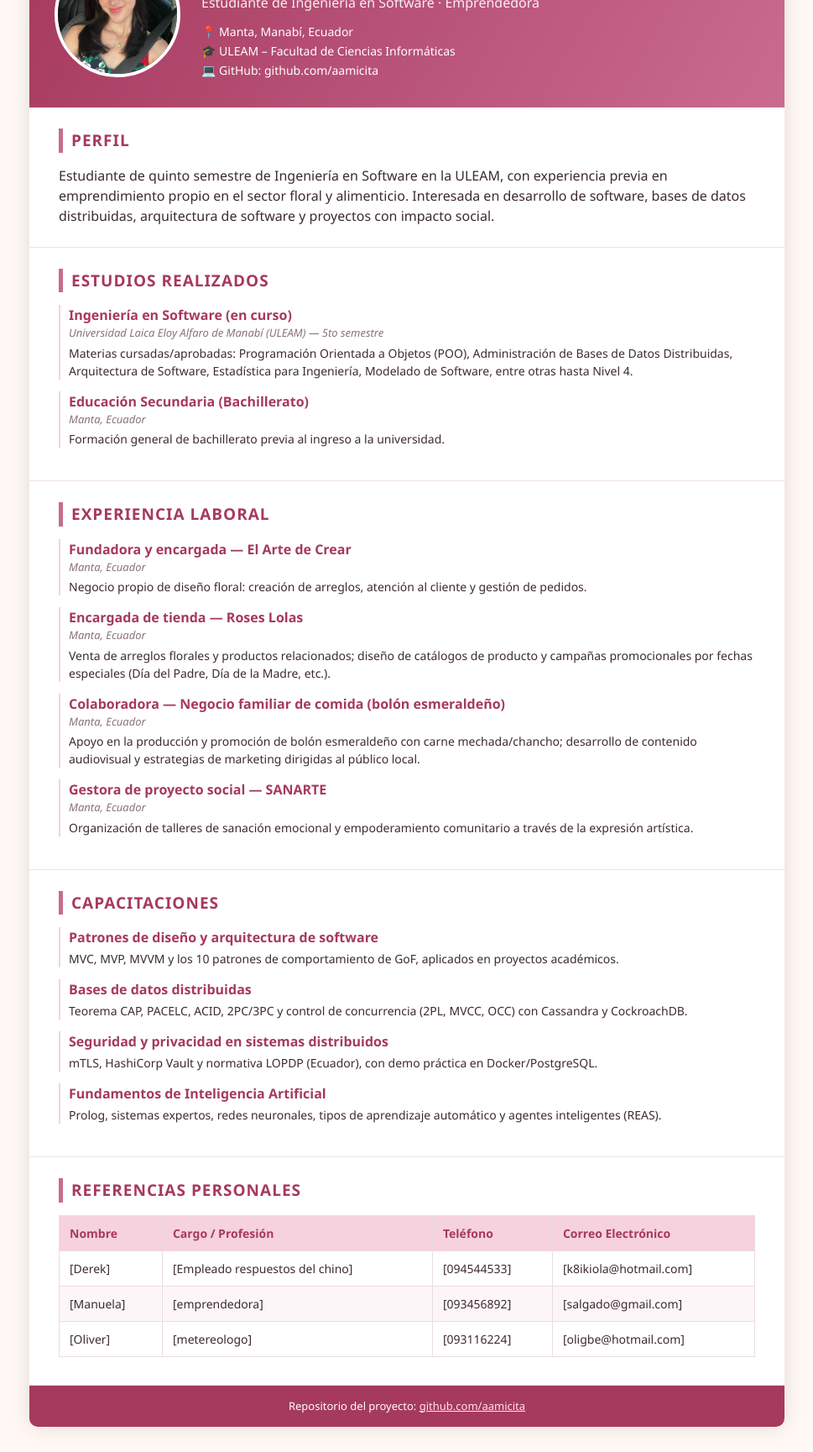
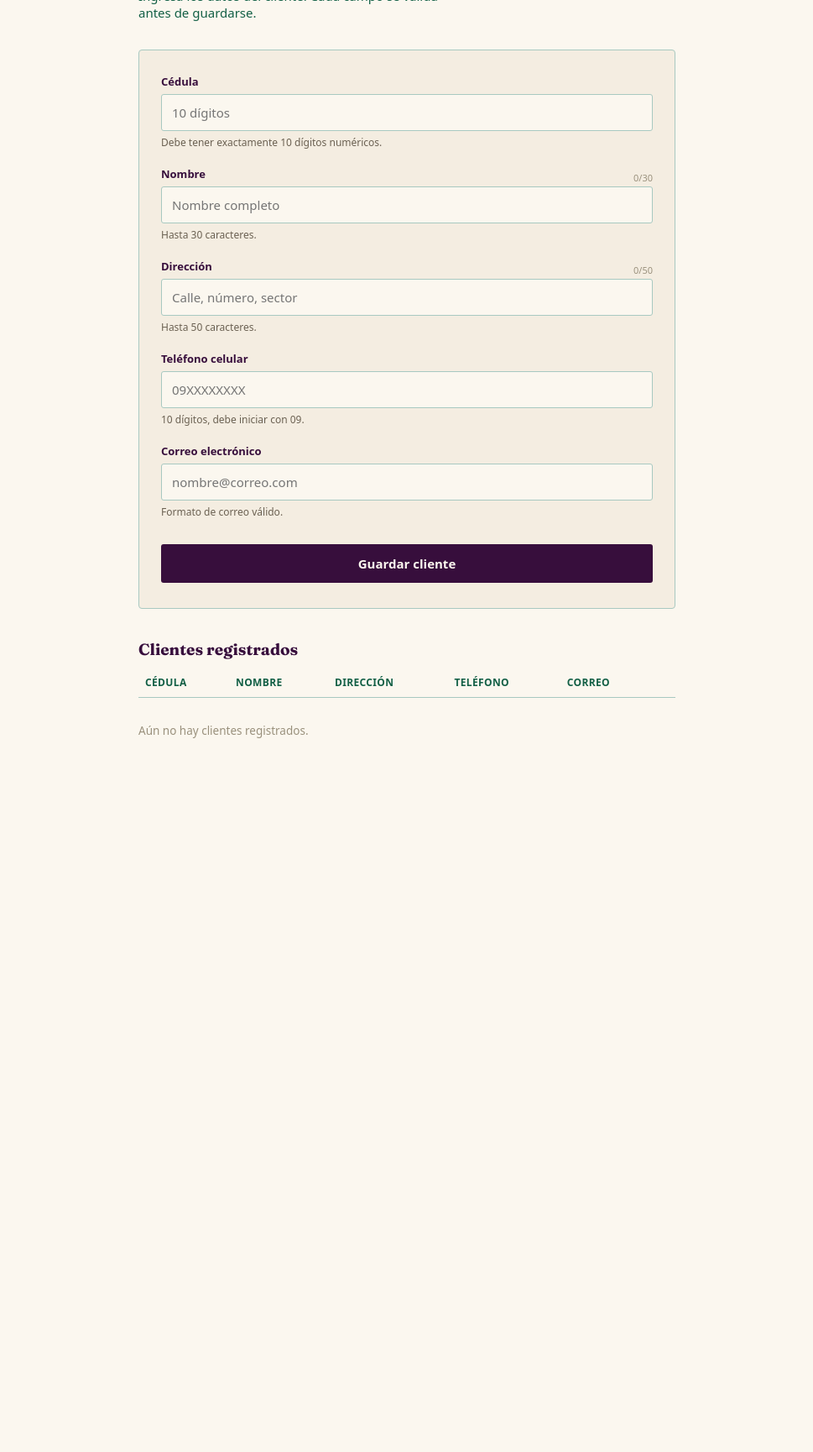
Before and after one commit to aamicita/APP-CLIENTE-WEB-, a plain HTML site: page index.html in a window 1280 px wide. Shown: the part 118-1847 px from the top of the page at 84% size, without its empty margins (155-1124 px from the left). After the commit the page ends 1106 px from the top, so only its background shows below. Drawn offline with Linux system fonts and the light colour scheme; a web font is replaced by a local one.

Commit message:
TAREA 3s
TAREA INDIVIDUAL:

Diseñar una página web de ingreso de datos de clientes (CEDULA (10 dígitos), NOMBRE (30 caracteres),DIRECCIÓN(50 caracteres), TELEFONO CELULAR(10 DIGITOS) Y CORREO ELECTRÓNICO), utilizando HTML y CSS y las validaciones con Javascript, el documento entregable es el archivo .pdf que incluya el código y la ejecución. Además el código se debe guardar en el repositorio GitLab O GitHub.
2. Subir el archivo en la tarea 3 en el aula virtual MOODLE.

3. La tarea se expone en la siguiente clase.

```diff
--- a/index.html
+++ b/index.html
@@ -2,157 +2,90 @@
 <html lang="es">
 <head>
 <meta charset="UTF-8">
-<title>Hoja de Vida - Ami</title>
-<!-- Enlace a la hoja de estilos externa (carpeta css/) -->
-<link rel="stylesheet" href="css/estilos.css">
+<meta name="viewport" content="width=device-width, initial-scale=1, viewport-fit=cover">
+<title>Registro de Clientes</title>
+
+<!-- Fuentes externas (solo tipografía, no afecta la lógica) -->
+<link rel="preconnect" href="https://fonts.googleapis.com">
+<link rel="preconnect" href="https://fonts.gstatic.com" crossorigin>
+<link href="https://fonts.googleapis.com/css2?family=Fraunces:ital,wght@0,500;0,700;1,500&family=Sans:wght@400;600&display=swap" rel="stylesheet">
+
+<!-- CSS en archivo aparte, como pide la actividad -->
+<link rel="stylesheet" href="styles.css">
 </head>
 <body>
+<div class="wrap">
+  <h1>Registro de clientes</h1>
+  <p class="lede">Ingresa los datos del cliente. Cada campo se valida antes de guardarse.</p>
 
-<div id="contenedor-principal">
+  <!--
+    FORMULARIO PRINCIPAL
+    novalidate: desactivamos la validación automática del navegador
+    porque TODA la validación la hacemos nosotros mismos en script.js,
+    para poder mostrar mensajes personalizados en español.
+  -->
+  <form id="f" novalidate>
 
-  <!-- Contenedor: Datos personales -->
-  <div id="datos-personales">
-    <div id="foto-contenedor">
-      <!-- FOTO PERSONAL:
-           El archivo de la imagen debe estar dentro de la carpeta img/.
-           Reemplaza "foto-perfil.svg" por el nombre real de tu foto,
-           por ejemplo: img/foto-perfil.jpg  o  img/foto-perfil.png -->
-       <img src="img/FotoP.png" alt="Foto personal">
-    </div>
-    <div id="info-personal">
-      <h1>Ami</h1>
-      <h2>Estudiante de Ingeniería en Software · Emprendedora</h2>
-      <p>📍 Manta, Manabí, Ecuador</p>
-      <p>🎓 ULEAM – Facultad de Ciencias Informáticas</p>
-      <p>💻 GitHub: github.com/aamicita</p>
-    </div>
+    <!-- ============ CAMPO: CÉDULA ============ -->
+    <!-- Validación en JS: debe tener EXACTAMENTE 10 dígitos numéricos -->
+    <div class="field" data-field="cedula">
+      <label for="cedula">Cédula</label>
+      <input id="cedula" inputmode="numeric" maxlength="10" placeholder="10 dígitos">
+      <div class="hint">Debe tener exactamente 10 dígitos numéricos.</div>
     </div>
 
-  <!-- Contenedor: Perfil breve -->
-  <div class="seccion">
-    <h3>Perfil</h3>
-    <p>Estudiante de quinto semestre de Ingeniería en Software en la ULEAM, con experiencia previa en
-    emprendimiento propio en el sector floral y alimenticio. Interesada en desarrollo de software,
-    bases de datos distribuidas, arquitectura de software y proyectos con impacto social.</p>
+    <!-- ============ CAMPO: NOMBRE ============ -->
+    <!-- Validación en JS: no puede estar vacío y máximo 30 caracteres -->
+    <div class="field" data-field="nombre">
+      <label for="nombre">Nombre</label>
+      <input id="nombre" maxlength="30" placeholder="Nombre completo">
+      <span class="counter" id="c-nombre">0/30</span>
+      <div class="hint">Hasta 30 caracteres.</div>
     </div>
 
-  <!-- Contenedor: Estudios realizados -->
-  <div class="seccion" id="estudios">
-    <h3>Estudios Realizados</h3>
-    <div class="item">
-      <div class="titulo">Ingeniería en Software (en curso)</div>
-      <div class="fecha">Universidad Laica Eloy Alfaro de Manabí (ULEAM) — 5to semestre</div>
-      <div class="detalle">
-        Materias cursadas/aprobadas: Programación Orientada a Objetos (POO), Administración de Bases
-        de Datos Distribuidas, Arquitectura de Software, Estadística para Ingeniería, Modelado de
-        Software, entre otras hasta Nivel 4.
-      </div>
-    </div>
-    <div class="item">
-      <div class="titulo">Educación Secundaria (Bachillerato)</div>
-      <div class="fecha">Manta, Ecuador</div>
-      <div class="detalle">Formación general de bachillerato previa al ingreso a la universidad.</div>
-    </div>
+    <!-- ============ CAMPO: DIRECCIÓN ============ -->
+    <!-- Validación en JS: no puede estar vacío y máximo 50 caracteres -->
+    <div class="field" data-field="direccion">
+      <label for="direccion">Dirección</label>
+      <input id="direccion" maxlength="50" placeholder="Calle, número, sector">
+      <span class="counter" id="c-direccion">0/50</span>
+      <div class="hint">Hasta 50 caracteres.</div>
     </div>
 
-  <!-- Contenedor: Experiencia laboral -->
-  <div class="seccion" id="experiencia">
-    <h3>Experiencia Laboral</h3>
-    <div class="item">
-      <div class="titulo">Fundadora y encargada — El Arte de Crear</div>
-      <div class="fecha">Manta, Ecuador</div>
-      <div class="detalle">
-        Negocio propio de diseño floral: creación de arreglos, atención al cliente y gestión de pedidos.
-      </div>
-    </div>
-    <div class="item">
-      <div class="titulo">Encargada de tienda — Roses Lolas</div>
-      <div class="fecha">Manta, Ecuador</div>
-      <div class="detalle">
-        Venta de arreglos florales y productos relacionados; diseño de catálogos de producto y
-        campañas promocionales por fechas especiales (Día del Padre, Día de la Madre, etc.).
-      </div>
-    </div>
-    <div class="item">
-      <div class="titulo">Colaboradora — Negocio familiar de comida (bolón esmeraldeño)</div>
-      <div class="fecha">Manta, Ecuador</div>
-      <div class="detalle">
-        Apoyo en la producción y promoción de bolón esmeraldeño con carne mechada/chancho; desarrollo
-        de contenido audiovisual y estrategias de marketing dirigidas al público local.
-      </div>
-    </div>
-    <div class="item">
-      <div class="titulo">Gestora de proyecto social — SANARTE</div>
-      <div class="fecha">Manta, Ecuador</div>
-      <div class="detalle">
-        Organización de talleres de sanación emocional y empoderamiento comunitario a través de la
-        expresión artística.
-      </div>
-    </div>
+    <!-- ============ CAMPO: TELÉFONO CELULAR ============ -->
+    <!-- Validación en JS: 10 dígitos y debe empezar con "09" (formato Ecuador) -->
+    <div class="field" data-field="telefono">
+      <label for="telefono">Teléfono celular</label>
+      <input id="telefono" inputmode="numeric" maxlength="10" placeholder="09XXXXXXXX">
+      <div class="hint">10 dígitos, debe iniciar con 09.</div>
     </div>
 
-  <!-- Contenedor: Capacitaciones -->
-  <div class="seccion" id="capacitaciones">
-    <h3>Capacitaciones</h3>
-    <div class="item">
-      <div class="titulo">Patrones de diseño y arquitectura de software</div>
-      <div class="detalle">MVC, MVP, MVVM y los 10 patrones de comportamiento de GoF, aplicados en proyectos académicos.</div>
-    </div>
-    <div class="item">
-      <div class="titulo">Bases de datos distribuidas</div>
-      <div class="detalle">Teorema CAP, PACELC, ACID, 2PC/3PC y control de concurrencia (2PL, MVCC, OCC) con Cassandra y CockroachDB.</div>
-    </div>
-    <div class="item">
-      <div class="titulo">Seguridad y privacidad en sistemas distribuidos</div>
-      <div class="detalle">mTLS, HashiCorp Vault y normativa LOPDP (Ecuador), con demo práctica en Docker/PostgreSQL.</div>
-    </div>
-    <div class="item">
-      <div class="titulo">Fundamentos de Inteligencia Artificial</div>
-      <div class="detalle">Prolog, sistemas expertos, redes neuronales, tipos de aprendizaje automático y agentes inteligentes (REAS).</div>
-    </div>
+    <!-- ============ CAMPO: CORREO ELECTRÓNICO ============ -->
+    <!-- Validación en JS: debe tener formato de correo (texto@texto.texto) -->
+    <div class="field" data-field="correo">
+      <label for="correo">Correo electrónico</label>
+      <input id="correo" type="email" placeholder="nombre@correo.com">
+      <div class="hint">Formato de correo válido.</div>
     </div>
 
-  <!-- Contenedor: Referencias personales -->
-  <div class="seccion" id="referencias">
-    <h3>Referencias Personales</h3>
+    <!-- Aquí se muestra el mensaje de éxito o error después de intentar guardar -->
+    <div id="msg"></div>
+
+    <button type="submit">Guardar cliente</button>
+  </form>
+
+  <!-- Tabla donde se listan los clientes ya guardados (viene de script.js) -->
   <table>
+    <caption>Clientes registrados</caption>
     <thead>
-        <tr>
-          <th>Nombre</th>
-          <th>Cargo / Profesión</th>
-          <th>Teléfono</th>
-          <th>Correo Electrónico</th>
-        </tr>
+      <tr><th>Cédula</th><th>Nombre</th><th>Dirección</th><th>Teléfono</th><th>Correo</th><th></th></tr>
     </thead>
-      <tbody>
-        <tr>
-          <td>[Derek]</td>
-          <td>[Empleado respuestos del chino]</td>
-          <td>[094544533]</td>
-          <td>[k8ikiola@hotmail.com]</td>
-        </tr>
-        <tr>
-          <td>[Manuela]</td>
-          <td>[emprendedora]</td>
-          <td>[093456892]</td>
-          <td>[salgado@gmail.com]</td>
-        </tr>
-        <tr>
-          <td>[Oliver]</td>
-          <td>[metereologo]</td>
-          <td>[093116224]</td>
-          <td>[oligbe@hotmail.com]</td>
-        </tr>
-      </tbody>
+    <tbody id="rows"></tbody>
   </table>
-    <p style="font-size:12px; color:#8a7378; margin-top:8px;">
-    </p>
+  <p class="empty" id="empty">Aún no hay clientes registrados.</p>
 </div>
 
-  <div id="pie-pagina">
-    Repositorio del proyecto: <a href="https://github.com/aamicita">github.com/aamicita</a>
-  </div>
-
-</div>
+<!-- JS en archivo aparte: aquí viven las validaciones -->
+<script src="script.js"></script>
 </body>
 </html>
--- /dev/null
+++ b/script.js
@@ -0,0 +1,171 @@
+/* ==========================================================
+   ALMACENAMIENTO
+   Guardamos la lista de clientes en localStorage del navegador
+   para que no se pierda al recargar la página.
+   ========================================================== */
+const KEY = 'clientes_v1';
+
+/* ==========================================================
+   *** AQUÍ ESTÁN LAS VALIDACIONES ***
+   Cada campo tiene una función que recibe el valor escrito
+   por el usuario (v) y devuelve:
+     - true                -> el valor es válido
+     - un texto (string)   -> el valor NO es válido, y ese texto
+                              es el mensaje de error que se muestra
+   ========================================================== */
+const rules = {
+
+  // CÉDULA: exactamente 10 dígitos numéricos.
+  // /^\d{10}$/ = "desde el inicio (^) hasta el final ($),
+  // solo dígitos (\d), exactamente 10 veces ({10})"
+  cedula: v => /^\d{10}$/.test(v)
+    || 'La cédula debe tener 10 dígitos.',
+
+  // NOMBRE: no puede estar vacío y máximo 30 caracteres
+  // (el maxlength="30" del HTML ya evita escribir de más,
+  // pero validamos igual por si el campo llega vacío).
+  nombre: v => (v.trim().length > 0 && v.length <= 30)
+    || 'Ingresa un nombre (máx. 30 caracteres).',
+
+  // DIRECCIÓN: no puede estar vacía y máximo 50 caracteres
+  direccion: v => (v.trim().length > 0 && v.length <= 50)
+    || 'Ingresa una dirección (máx. 50 caracteres).',
+
+  // TELÉFONO CELULAR: 10 dígitos y debe iniciar con "09"
+  // (formato típico de celulares en Ecuador)
+  telefono: v => /^09\d{8}$/.test(v)
+    || 'El celular debe tener 10 dígitos e iniciar con 09.',
+
+  // CORREO ELECTRÓNICO: algo@algo.algo, sin espacios
+  // [^\s@]+  -> uno o más caracteres que NO sean espacio ni @
+  correo: v => /^[^\s@]+@[^\s@]+\.[^\s@]+$/.test(v)
+    || 'Ingresa un correo válido.'
+};
+
+/* ==========================================================
+   FUNCIONES DE ALMACENAMIENTO (leer / guardar la lista)
+   ========================================================== */
+function load(){
+  try { return JSON.parse(localStorage.getItem(KEY)) || []; }
+  catch(e){ return []; }
+}
+function save(list){
+  try { localStorage.setItem(KEY, JSON.stringify(list)); }
+  catch(e){}
+}
+
+/* ==========================================================
+   DIBUJA LA TABLA de clientes en pantalla a partir de lo
+   guardado en localStorage.
+   ========================================================== */
+function render(){
+  const list = load();
+  const rows = document.getElementById('rows');
+  const empty = document.getElementById('empty');
+  rows.innerHTML = '';
+  empty.style.display = list.length ? 'none' : 'block';
+
+  list.forEach((c, i) => {
+    const tr = document.createElement('tr');
+    tr.innerHTML = `<td>${c.cedula}</td><td>${c.nombre}</td><td>${c.direccion}</td><td>${c.telefono}</td><td>${c.correo}</td>
+      <td><button class="del" data-i="${i}">Eliminar</button></td>`;
+    rows.appendChild(tr);
+  });
+
+  // Botón "Eliminar" de cada fila
+  rows.querySelectorAll('.del').forEach(b => b.addEventListener('click', () => {
+    const list = load();
+    list.splice(Number(b.dataset.i), 1); // quita ese cliente del arreglo
+    save(list);
+    render(); // vuelve a dibujar la tabla sin ese cliente
+  }));
+}
+
+/* ==========================================================
+   CONTADOR DE CARACTERES en vivo (nombre y dirección)
+   Se actualiza cada vez que el usuario escribe (evento "input").
+   ========================================================== */
+['nombre','direccion'].forEach(id => {
+  const input = document.getElementById(id);
+  const counter = document.getElementById('c-' + id);
+  input.addEventListener('input', () => {
+    counter.textContent = `${input.value.length}/${input.maxLength}`;
+  });
+});
+
+/* ==========================================================
+   FILTRO AUTOMÁTICO para cédula y teléfono:
+   mientras el usuario escribe, se eliminan letras y símbolos,
+   dejando solo números, y se corta a 10 caracteres.
+   ========================================================== */
+['cedula','telefono'].forEach(id => {
+  document.getElementById(id).addEventListener('input', e => {
+    e.target.value = e.target.value.replace(/\D/g, '').slice(0, 10);
+    //                                  \D = todo lo que NO sea dígito
+  });
+});
+
+/* ==========================================================
+   ENVÍO DEL FORMULARIO
+   Aquí es donde se EJECUTAN las validaciones de "rules" de
+   arriba, una por una, y se decide si se guarda el cliente
+   o se muestran los errores.
+   ========================================================== */
+document.getElementById('f').addEventListener('submit', e => {
+  e.preventDefault(); // evita que la página se recargue
+
+  const data = {};
+  let allOk = true; // se vuelve false si algún campo falla
+
+  // Recorremos cada regla (cedula, nombre, direccion, telefono, correo)
+  Object.keys(rules).forEach(id => {
+    const field = document.querySelector(`[data-field="${id}"]`);
+    const input = document.getElementById(id);
+
+    // Ejecutamos la validación de ESE campo
+    const result = rules[id](input.value.trim());
+
+    field.classList.remove('error', 'ok');
+
+    if (result === true) {
+      // Validación pasada: marcamos el campo en verde
+      field.classList.add('ok');
+      const hint = field.querySelector('.hint');
+      hint.textContent = hint.dataset.orig || hint.textContent;
+      data[id] = input.value.trim(); // guardamos el valor limpio
+    } else {
+      // Validación fallida: marcamos en rojo y mostramos el motivo
+      field.classList.add('error');
+      const hint = field.querySelector('.hint');
+      if (!hint.dataset.orig) hint.dataset.orig = hint.textContent; // guarda el texto original de ayuda
+      hint.textContent = result; // muestra el mensaje de error específico
+      allOk = false;
+    }
+  });
+
+  const msg = document.getElementById('msg');
+
+  // Si CUALQUIER campo falló, no se guarda nada
+  if (!allOk) {
+    msg.className = 'show bad';
+    msg.textContent = 'Revisa los campos marcados antes de guardar.';
+    return;
+  }
+
+  // Todos los campos pasaron: se guarda el nuevo cliente
+  const list = load();
+  list.push(data);
+  save(list);
+  render();
+
+  // Se limpia el formulario para el siguiente registro
+  e.target.reset();
+  document.querySelectorAll('.counter').forEach(c => c.textContent = c.id === 'c-nombre' ? '0/30' : '0/50');
+  document.querySelectorAll('.field').forEach(f => f.classList.remove('ok','error'));
+
+  msg.className = 'show good';
+  msg.textContent = 'Cliente guardado correctamente.';
+});
+
+// Al cargar la página, dibuja la tabla con lo que ya estaba guardado
+render();
--- /dev/null
+++ b/styles.css
@@ -0,0 +1,112 @@
+/* ==========================================================
+   VARIABLES DE COLOR
+   Centralizamos los colores aquí para reutilizarlos en todo
+   el documento (fondo, texto, bordes, colores de error/éxito).
+   ========================================================== */
+:root{
+  --deep:#370e3c;   /* azul oscuro: títulos y botón principal */
+  --teal:#125f45;   /* azul-verde: acentos y foco */
+  --sand:#f4ede1;   /* fondo del formulario */
+  --coral:#d9704f;  /* color de error */
+  --ink:#370e3c;    /* color de texto principal */
+  --paper:#fbf7ef;  /* fondo general de la página */
+  --line:#a8c9c1;   /* bordes suaves */
+  box-sizing:border-box;
+  padding-top:env(safe-area-inset-top,0px);
+  padding-bottom:env(safe-area-inset-bottom,0px);
+}
+*{box-sizing:border-box;}
+html{scroll-padding-top:env(safe-area-inset-top,0px);}
+
+/* ==========================================================
+   ESTRUCTURA GENERAL DE LA PÁGINA
+   ========================================================== */
+body{
+  margin:0;
+  background:var(--paper);
+  color:var(--ink);
+  font-family:'Sans','Segoe UI',sans-serif;
+  display:flex;
+  justify-content:center;
+  padding:48px 20px 80px;
+}
+.wrap{width:100%; max-width:640px;}
+
+h1{
+  font-family:'Fraunces', serif;
+  font-weight:700;
+  font-size:clamp(28px,5vw,40px);
+  margin:0 0 6px;
+  letter-spacing:-0.01em;
+}
+.lede{color:var(--teal); margin:0 0 34px; font-size:15px; max-width:46ch;}
+
+/* ==========================================================
+   FORMULARIO
+   ========================================================== */
+form{
+  background:var(--sand);
+  border:1px solid var(--line);
+  border-radius:4px;
+  padding:28px 26px 8px;
+}
+
+/* Cada .field envuelve: label + input + contador + mensaje de ayuda */
+.field{margin-bottom:20px; position:relative;}
+label{display:block; font-size:13px; font-weight:600; color:var(--deep); margin-bottom:6px;}
+.hint{font-size:12px; color:#6b6152; margin-top:5px; min-height:16px;}
+
+input{
+  width:100%;
+  padding:11px 12px;
+  font-size:15px;
+  font-family:inherit;
+  border:1.5px solid var(--line);
+  border-radius:3px;
+  background:var(--paper);
+  color:var(--ink);
+  outline-offset:2px;
+}
+input:focus-visible{outline:2px solid var(--teal);}
+
+/* --- Estados visuales de validación ---
+   Estas clases (.error / .ok) las agrega y quita script.js
+   según el resultado de cada validación. */
+.field.error input{border-color:var(--coral);}
+.field.error .hint{color:var(--coral);}
+.field.ok input{border-color:#4a7a5a;}
+
+/* Contador de caracteres (nombre y dirección) */
+.counter{position:absolute; right:0; top:6px; font-size:11px; color:#9a917d;}
+
+button{
+  width:100%;
+  padding:13px;
+  margin:10px 0 22px;
+  background:var(--deep);
+  color:var(--paper);
+  border:none;
+  border-radius:3px;
+  font-size:15px;
+  font-weight:600;
+  cursor:pointer;
+  font-family:inherit;
+}
+button:hover{background:var(--teal);}
+
+/* Mensaje general de éxito/error tras enviar el formulario */
+#msg{font-size:14px; margin:-10px 0 18px; padding:10px 12px; border-radius:3px; display:none;}
+#msg.show{display:block;}
+#msg.good{background:#e3ede4; color:#2f5a3e;} /* guardado correcto */
+#msg.bad{background:#f5e2da; color:#8a3d24;}  /* hay campos con error */
+
+/* ==========================================================
+   TABLA DE CLIENTES REGISTRADOS
+   ========================================================== */
+table{width:100%; border-collapse:collapse; margin-top:36px; font-size:13.5px;}
+caption{text-align:left; font-family:'Fraunces',serif; font-size:19px; margin-bottom:10px; font-weight:600;}
+th,td{text-align:left; padding:9px 8px; border-bottom:1px solid var(--line); vertical-align:top;}
+th{color:var(--teal); font-weight:600; font-size:12px; text-transform:uppercase; letter-spacing:.03em;}
+tbody tr:hover{background:var(--sand);}
+.empty{color:#9a917d; font-size:13.5px; padding:16px 0;}
+.del{background:none; border:none; color:var(--coral); cursor:pointer; padding:0; font-size:13px; width:auto; margin:0;}
```
Lines whose indentation alone changed are shown as unchanged.
